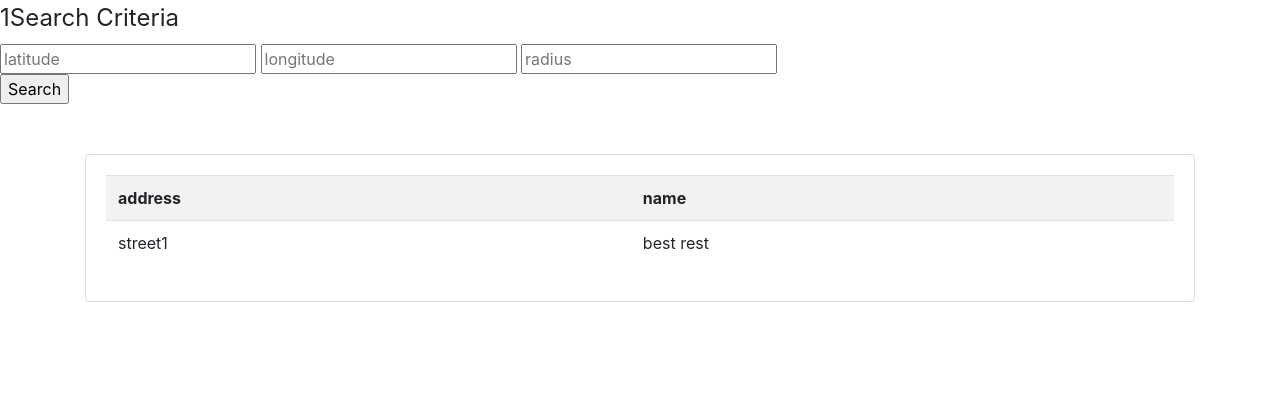
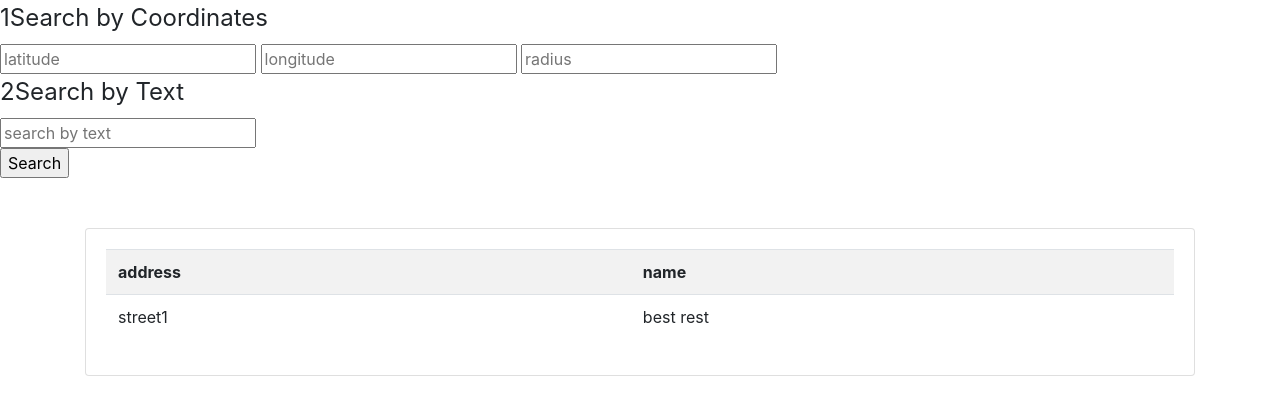
Before and after one commit to lionellloh/code-boss, a Flask app: page /restaurant in a window 1280 px wide. Shown: the top 415 px of the page. Run offline with Flask 2, Linux system fonts and the light colour scheme; some libraries are stand-ins or nearby versions.

Commit message:
search by text

```diff
--- a/app.py
+++ b/app.py
@@ -15,7 +15,8 @@ def book_list_page():
             latitude = request.form['field1']
             longitude = request.form['field2']
             radius = request.form['field3']
-            search_criteria = [latitude, longitude, radius]
+            search_text = request.form['field4']
+            search_criteria = [latitude, longitude, radius, search_text]
             # book_list = get_book([latitude, longitude, radius])
             book_list = [{"address":"street1","name":"best rest"}]
             print(search_criteria)
--- a/templates/restaurantList.html
+++ b/templates/restaurantList.html
@@ -14,10 +14,12 @@
         <div class="form-style-5">
                 <form method="POST">
                     <fieldset>
-                        <legend><span class="number">1</span>Search Criteria</legend>
+                        <legend><span class="number">1</span>Search by Coordinates</legend>
                         <input type="text" name="field1" placeholder="latitude" >
                         <input type="text" name="field2" placeholder="longitude">
                         <input type="text" name="field3" placeholder="radius">
+                        <legend><span class="number">2</span>Search by Text</legend>
+                        <input type="text" name="field4" placeholder="search by text" >
                     </fieldset>
                     <input type="submit" name="submit_button" value="Search" />
                 </form>
```
Also changed, not shown: 1 other file.
